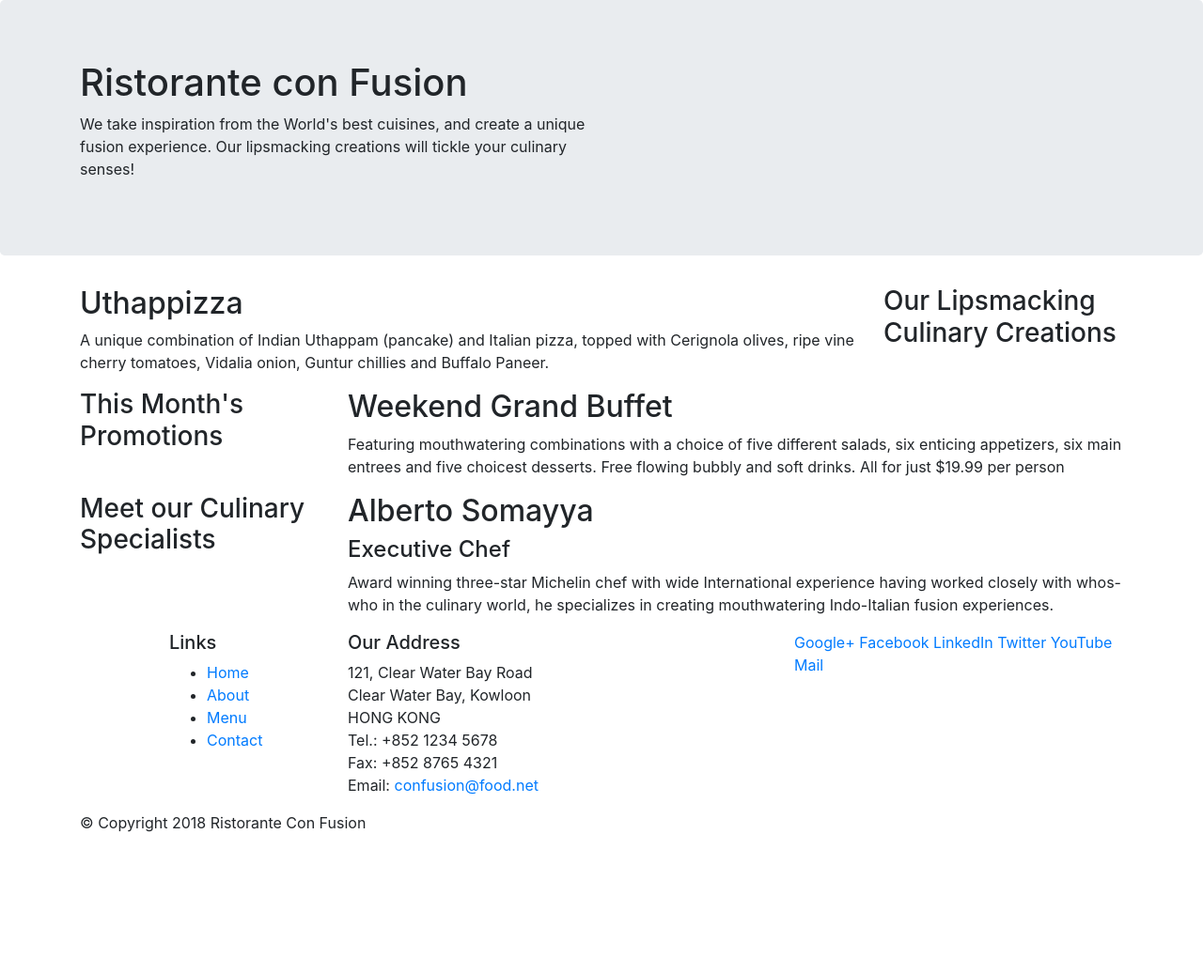
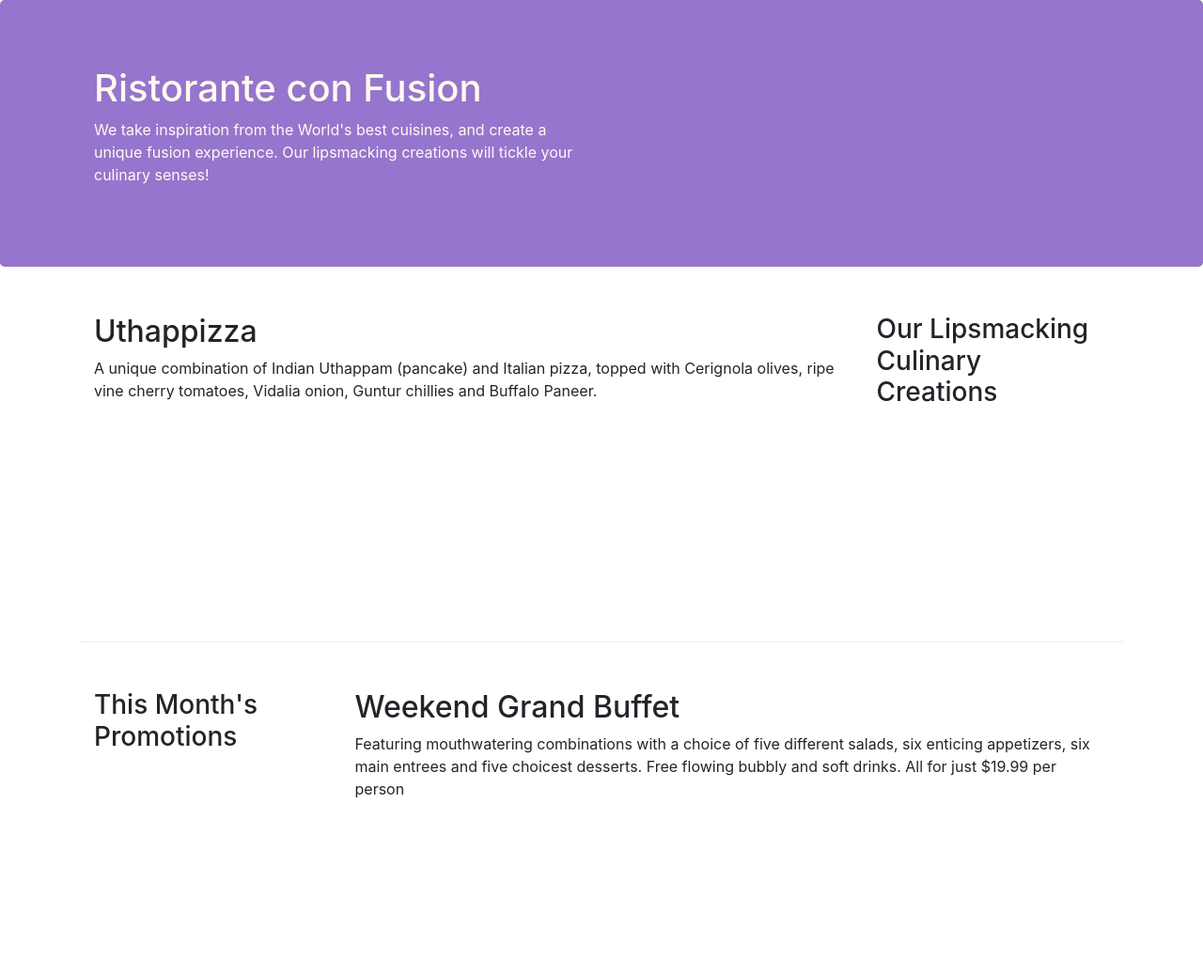
Before and after one commit to hmdyyldrm/c-bootstrap, a website: page index.html in a window 1280 px wide. Shown: the top 1036 px of the page at 94% size. Before the commit the page ends 904 px from the top, so only its background shows below. Drawn offline with nearby package versions, Linux system fonts and the light colour scheme.

Commit message:
added first css file

```diff
--- /dev/null
+++ b/css/styles.css
@@ -0,0 +1,30 @@
+.row-header{
+    margin: 0px auto;
+    padding: 0px;
+}
+
+.row-content{
+    margin: 0px;
+    padding: 50px 0px 50px 0px;
+    border-bottom: 1px ridge;
+    min-height: 400px;
+}
+
+.footer{
+    background-color: #d1c4e9;
+    margin: 0px auto;
+    padding: 20px 0px 20px 0px;
+}
+
+.jumbotron{
+    padding: 70px 30px 70px 30px;
+    margin: 0px auto;
+    background: #9575cd;
+    color: floralwhite;
+}
+
+.address{
+    font-size: 80%;
+    margin: 0px;
+    color: #0f0f0f;
+}
--- a/index.html
+++ b/index.html
@@ -10,13 +10,14 @@
 
      <!-- Bootstrap CSS -->
      <link rel="stylesheet" href="node_modules/bootstrap/dist/css/bootstrap.min.css">
+     <link rel="stylesheet" href="css/styles.css">
 </head>
 
 <body>
 
     <header class="jumbotron">
         <div class="container">
-            <div class="row">
+            <div class="row row-header">
                 <div class="col-12 col-sm-6">
                     <h1>Ristorante con Fusion</h1>
                     <p>We take inspiration from the World's best cuisines, and create a unique fusion experience. Our lipsmacking creations will tickle your culinary senses!</p>
@@ -28,7 +29,7 @@
     </header>
 
     <div class="container">
-        <div class="row">
+        <div class="row row-content align-item-center">
             <div class="col-12 col-sm-4 order-sm-last col-md-3">
                 <h3>Our Lipsmacking Culinary Creations</h3>
             </div>
@@ -39,7 +40,7 @@
         </div>
 
 
-        <div class="row">
+        <div class="row row-content align-item-center">
             <div class="col-12 col-sm-4 col-md-3">
                 <h3>This Month's Promotions</h3>
             </div>
@@ -49,7 +50,7 @@
             </div>
         </div>
 
-        <div class="row">
+        <div class="row row-content align-item-center">
             <div class="col-12 col-sm-4 order-sm-last col-md-3">
                 <h3>Meet our Culinary Specialists</h3>
             </div>
@@ -61,12 +62,12 @@
         </div>
     </div>
 
-    <footer>
+    <footer class="footer">
         <div class="container">
-            <div class="row">
+            <div class="row row-content align-item-center">
                 <div class="col-4 offset-1 col-sm-2">
                     <h5>Links</h5>
-                    <ul>
+                    <ul class="list-unstyled">
                         <li><a href="#">Home</a></li>
                         <li><a href="#">About</a></li>
                         <li><a href="#">Menu</a></li>
@@ -85,7 +86,7 @@
 		           </address>
                 </div>
                 <div class="col-12 col-sm-4">
-                    <div>
+                    <div class="text-center">
                         <a href="http://google.com/+">Google+</a>
                         <a href="http://www.facebook.com/profile.php?id=">Facebook</a>
                         <a href="http://www.linkedin.com/in/">LinkedIn</a>
@@ -95,7 +96,7 @@
                     </div>
                 </div>
            </div>
-           <div class="row">
+           <div class="row justify-content-center">
                 <div class="col-auto">
                     <p>© Copyright 2018 Ristorante Con Fusion</p>
                 </div>
```
